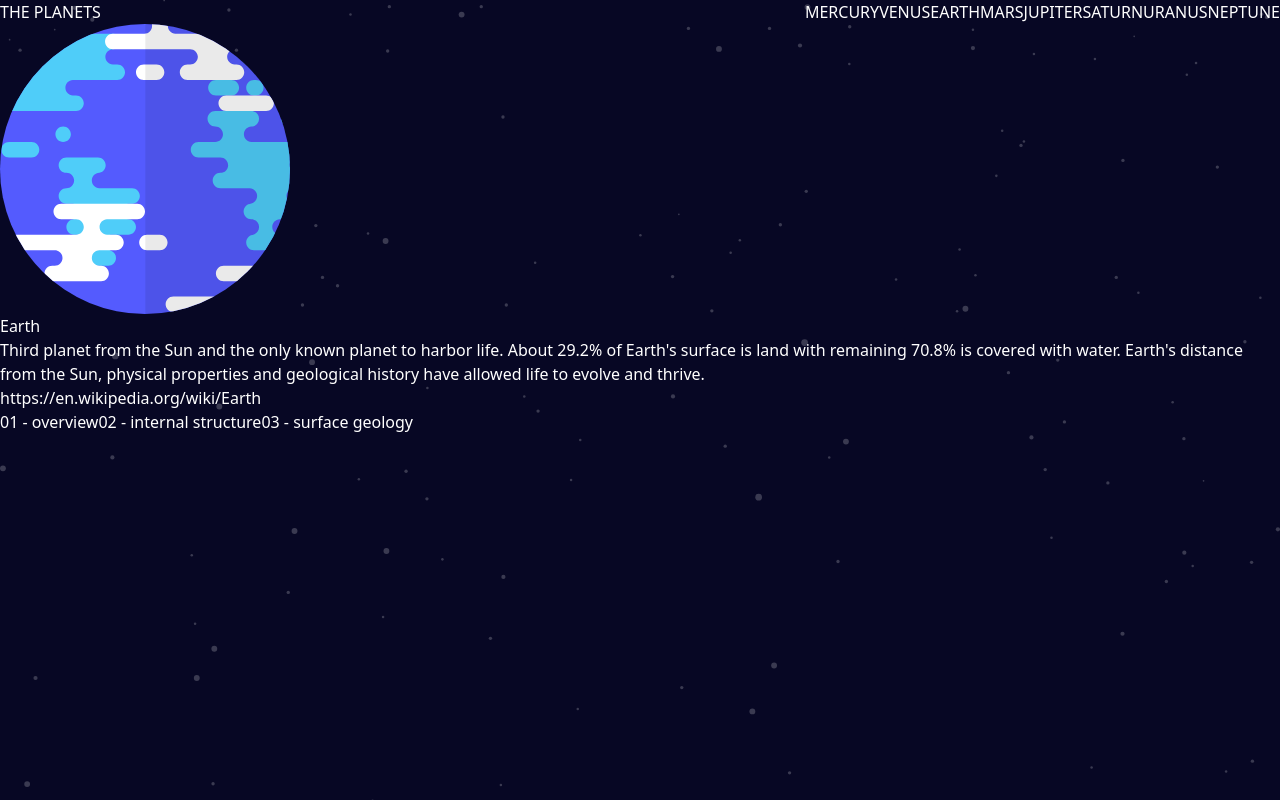
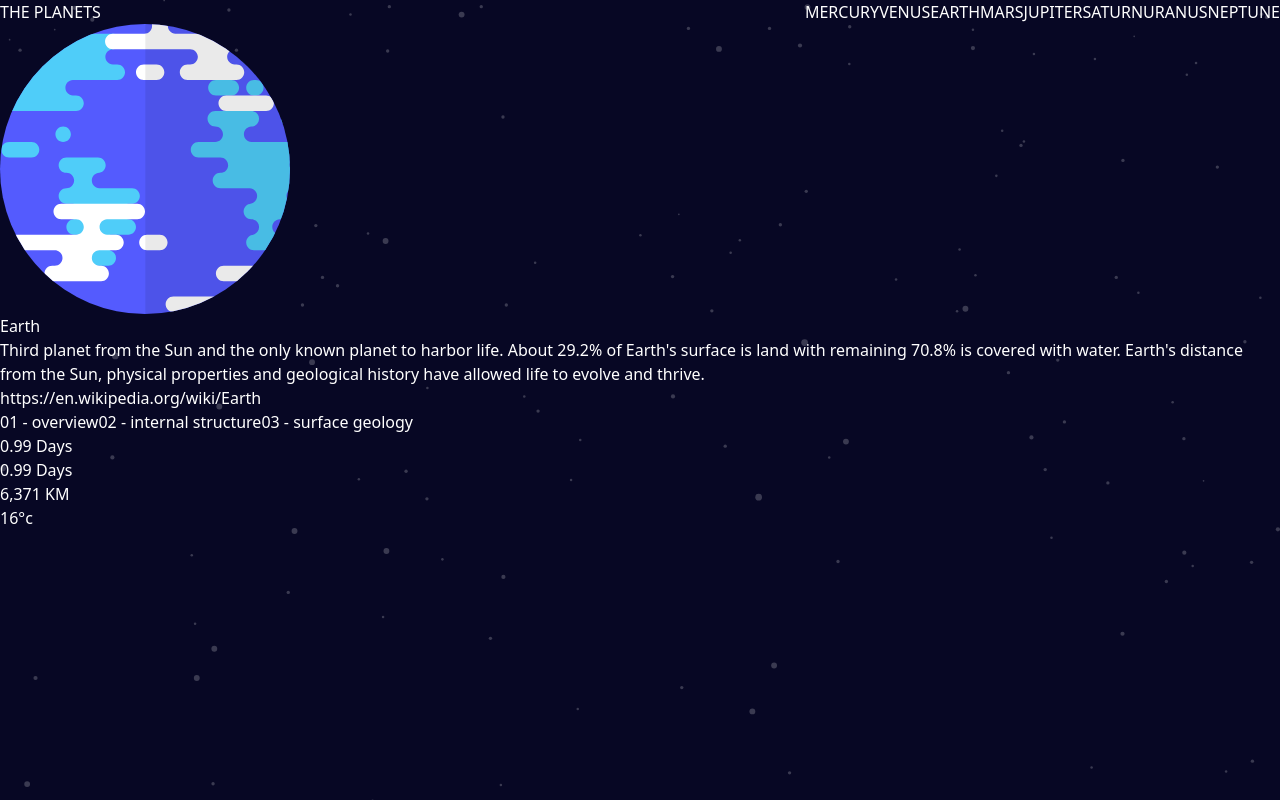
Before and after one commit to peynadol/planet-facts, a Next.js app: page /planets/earth in a window 1280 px wide. Built offline with nearby package versions, Linux system fonts and the light colour scheme.

Commit message:
add stats

```diff
--- a/src/app/components/planets/planet-client.tsx
+++ b/src/app/components/planets/planet-client.tsx
@@ -5,6 +5,7 @@ import PlanetCard from "@/app/components/planets/planet-card";
 import PlanetInfo from "@/app/components/planets/planet-info";
 import PlanetButtons from "@/app/components/planets/planet-buttons";
 import { useState } from "react";
+import PlanetStats from "./planet-stats";
 
 // Removed TypeScript types
 
@@ -31,6 +32,12 @@ export default function PlanetClient({ planet, planetName }) {
         source={currentContent.source}
       />
       <PlanetButtons planetName={planetName} onViewChange={setCurrentView} />
+      <PlanetStats
+        rotation={planet.rotation}
+        revolution={planet.rotation}
+        radius={planet.radius}
+        temperature={planet.temperature}
+      />
     </PlanetCard>
   );
 }
--- a/src/app/components/planets/planet-stats.tsx
+++ b/src/app/components/planets/planet-stats.tsx
@@ -0,0 +1,12 @@
+const PlanetStats = ({ rotation, revolution, radius, temperature }) => {
+  return (
+    <div>
+      <p>{rotation}</p>
+      <p>{revolution}</p>
+      <p>{radius}</p>
+      <p>{temperature}</p>
+    </div>
+  );
+};
+
+export default PlanetStats;
```
